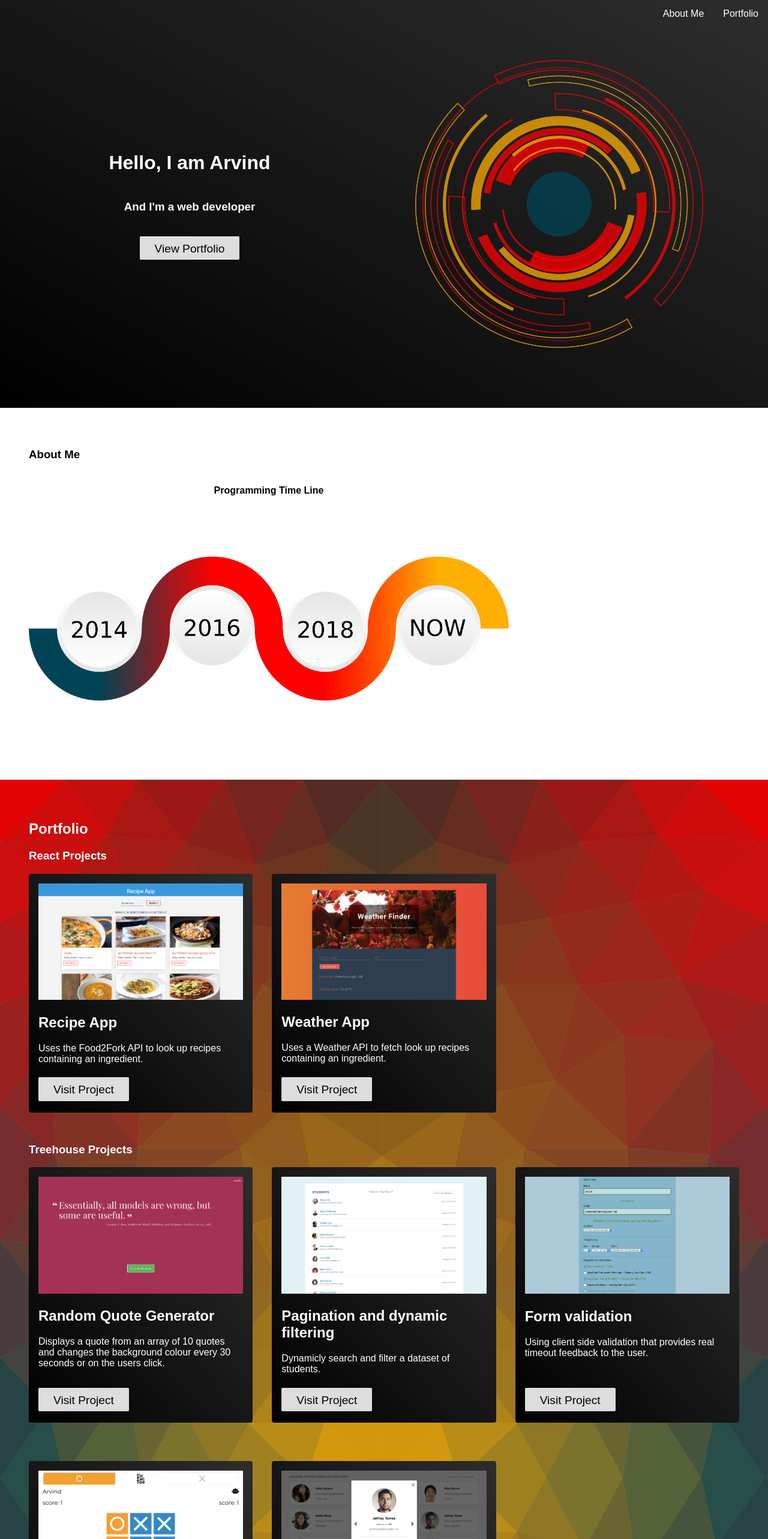
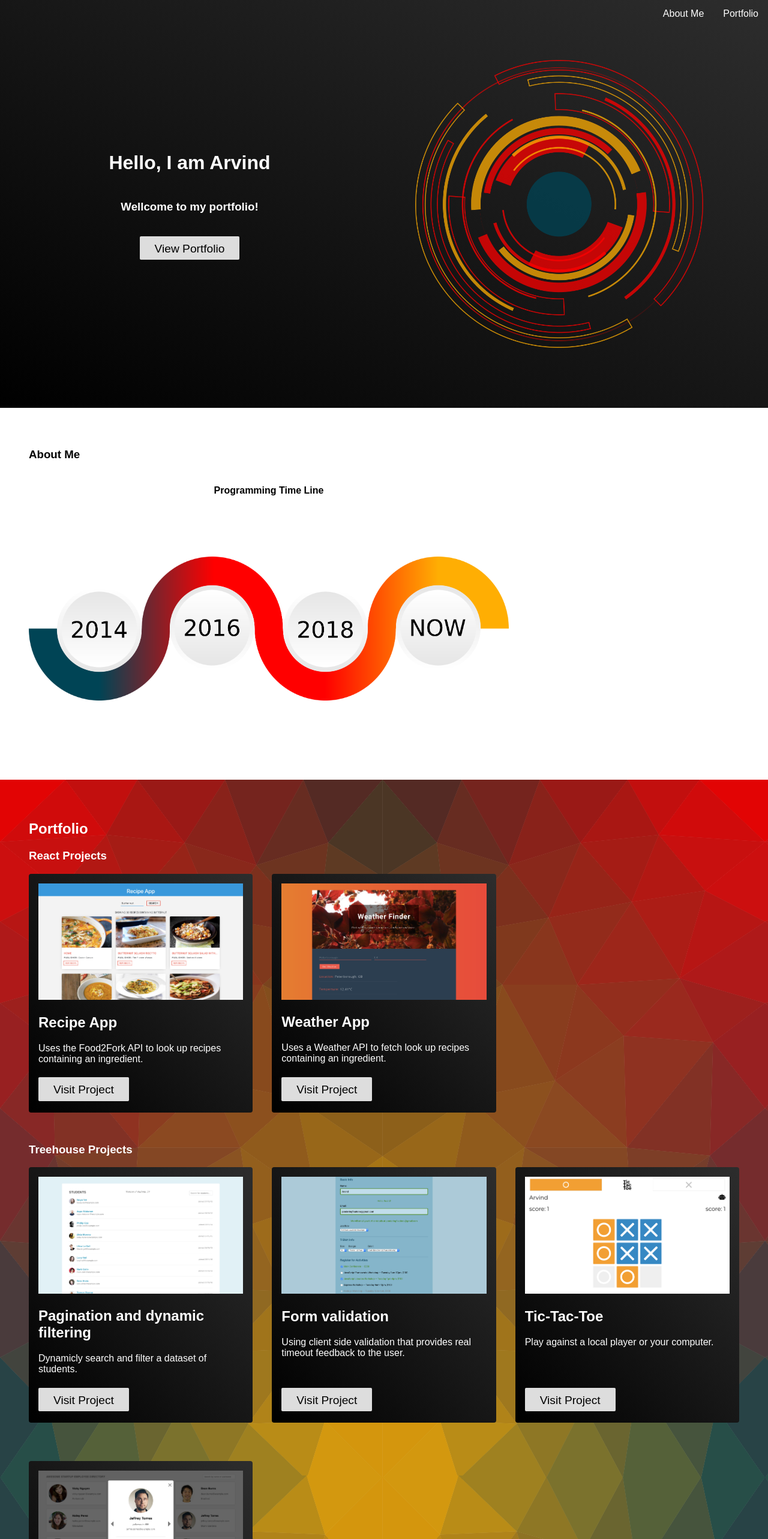
Before and after one commit to arvindAK/Portfolio, a React (Create React App) app: page / in a window 1280 px wide. Shown: the top 2566 px of the page at 60% size. Built offline with nearby package versions, Linux system fonts and the light colour scheme.

Commit message:
updated hero text

```diff
--- a/src/App.js
+++ b/src/App.js
@@ -40,12 +40,6 @@ const reactProjects = [
 ]
 
 const treehouseProjects = [
-  {title: "Random Quote Generator",
-  description: "Displays a quote from an array of 10 quotes and changes the background colour every 30 seconds or on the users click.",
-  link: "https://arvindak.github.io/THFS-Project1_QuotesDisplay/#",
-  img: "img/treehouse/quote.png"
-  },
-
   {title: "Pagination and dynamic filtering",
   description: "Dynamicly search and filter a dataset of students.",
   link: "https://arvindak.github.io/THFS-Project2_Pagination/#",
--- a/src/components/Hero.js
+++ b/src/components/Hero.js
@@ -8,7 +8,7 @@ const Hero = () => (
     </ul>
     <div className="hero-text">
       <h1>Hello, I am Arvind</h1>
-      <h3>And I'm a web developer</h3>
+      <h3>Wellcome to my portfolio!</h3>
       <a href="#portfolio">View Portfolio</a>
       <img src='img/hero2.png' />
     </div>
```
